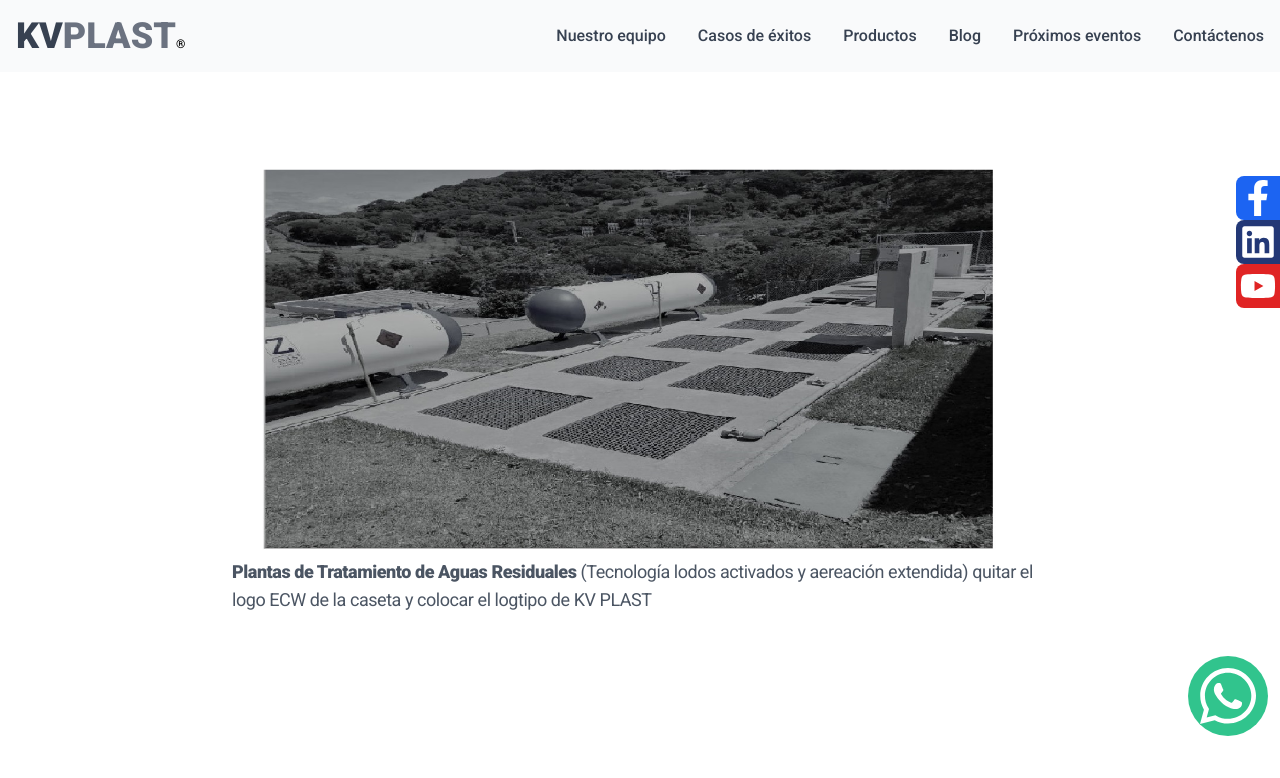
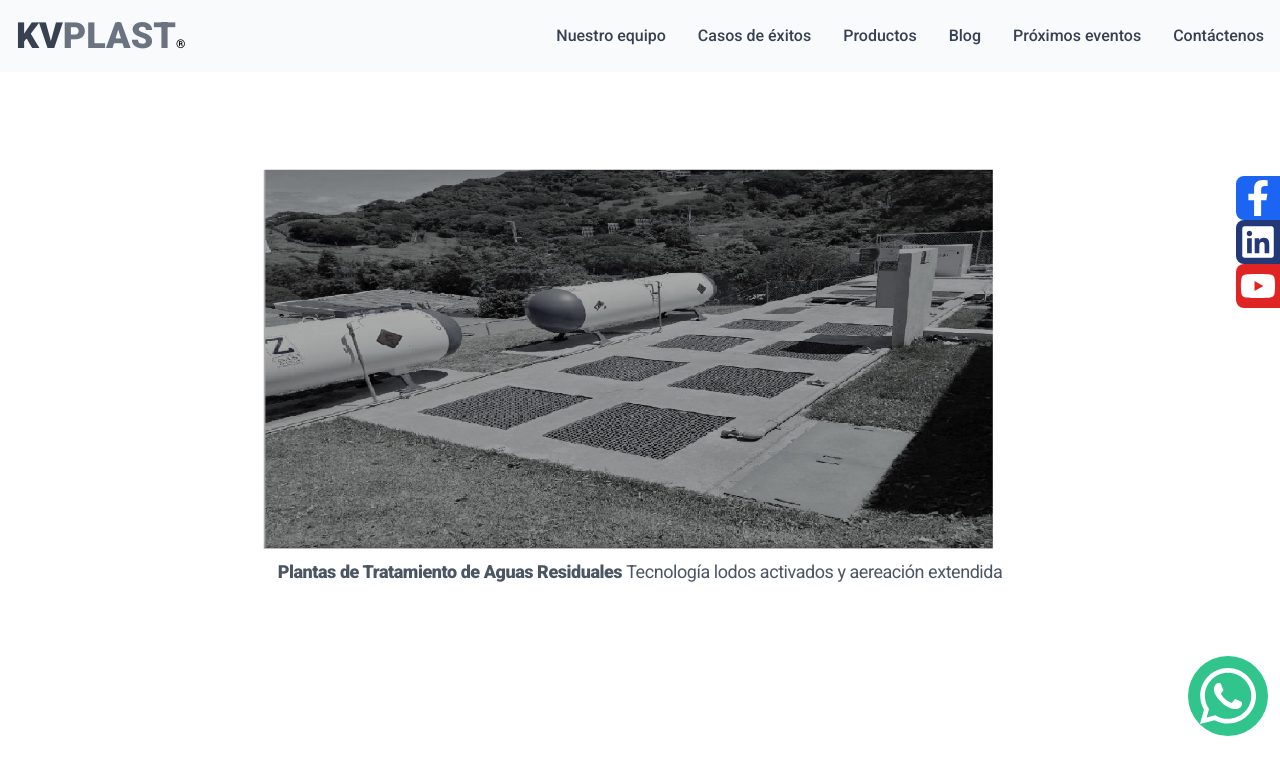
Before and after one commit to JhonE17/KVPLAST, a React (Vite) app: page / in a window 1280 px wide. Shown: the top 778 px of the page. Built offline with nearby package versions, Linux system fonts and the light colour scheme.

Commit message:
fix size images bidigestor

```diff
--- a/src/components/GalleryWithSlider.jsx
+++ b/src/components/GalleryWithSlider.jsx
@@ -4,7 +4,7 @@ import { Carousel } from 'flowbite-react';
 const images = [
   {
     path: 'assets/images/02.jpg',
-    text: '(Tecnología lodos activados y aereación extendida) quitar el logo ECW de la caseta y colocar el logtipo de KV PLAST',
+    text: 'Tecnología lodos activados y aereación extendida',
     textBold: 'Plantas de Tratamiento de Aguas Residuales',
   },
   { path: 'assets/images/03.jpg', text: '¡Pregunta a nuestro equipo asesor!', textBold: 'Tinacos en capacidad mínimas y máximas a precios accesibles' },
```
